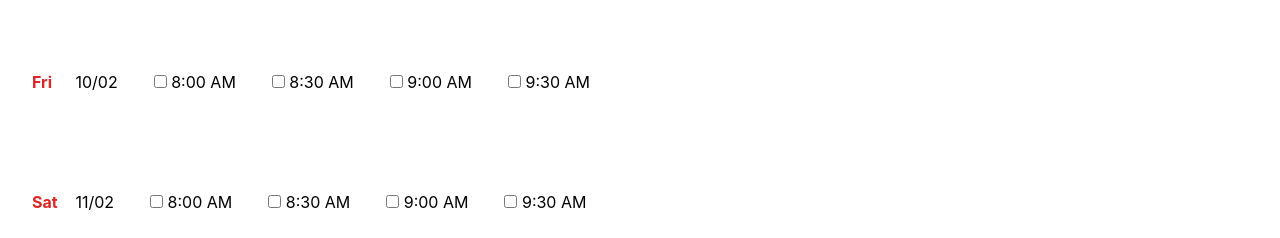
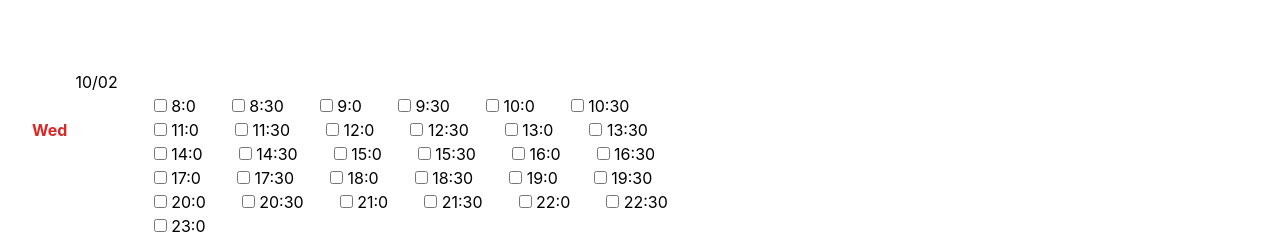
Before and after one commit to shikha-knoxpo/timezones-app, a React (Create React App) app: page / in a window 1280 px wide. Shown: the part 562-800 px from the top of the page. Built offline with nearby package versions, Linux system fonts and the light colour scheme.

Commit message:
time array added

```diff
--- a/src/components/weeks/Calendar.jsx
+++ b/src/components/weeks/Calendar.jsx
@@ -84,6 +84,12 @@ const Calendar = ({ showDetailsHandle }) => {
           <br />
           <br />
           <br />
+          <br />
+          <br />
+          <br />
+          <br />
+          <br />
+          <br />
         </>
       );
     }
@@ -124,7 +130,7 @@ const Calendar = ({ showDetailsHandle }) => {
                     &nbsp;&nbsp;&nbsp;&nbsp;&nbsp;&nbsp;&nbsp;&nbsp;PAST
                   </span>
                 ) : (
-                  <TimeArray />
+                  <TimeArray dateString={day.toDateString()} />
                 )}
               </span>
             </div>
--- a/src/components/weeks/TimeArray.jsx
+++ b/src/components/weeks/TimeArray.jsx
@@ -1,13 +1,68 @@
 import { useEffect } from "react";
 import { useState } from "react";
-const TimeArray = () =>{
-    const [checked, setChecked] = useState([]);
-  const checkList = ["8:00 AM", "8:30 AM", "9:00 AM", "9:30 AM"];
-    const [checkListN,setCheckListN]=useState(["abcdef"]);
-  useEffect(()=>{
-    setCheckListN(checkListN => [...checkListN,"abc"]);
-    console.log("test")
-  },[])
+const TimeArray = (props) => {
+  const [checked, setChecked] = useState([]);
+  //const checkListN = ["8:00 AM", "8:30 AM", "9:00 AM", "9:30 AM"];
+  const [checkList, setCheckList] = useState([
+    new Date(props.dateString + " 08:00:00"),
+    new Date(props.dateString + " 08:30:00"),
+    new Date(props.dateString + " 09:00:00"),
+    new Date(props.dateString + " 09:30:00"),
+    new Date(props.dateString + " 10:00:00"),
+    new Date(props.dateString + " 10:30:00"),
+    new Date(props.dateString + " 11:00:00"),
+    new Date(props.dateString + " 11:30:00"),
+    new Date(props.dateString + " 12:00:00"),
+    new Date(props.dateString + " 12:30:00"),
+    new Date(props.dateString + " 13:00:00"),
+    new Date(props.dateString + " 13:30:00"),
+    new Date(props.dateString + " 14:00:00"),
+    new Date(props.dateString + " 14:30:00"),
+    new Date(props.dateString + " 15:00:00"),
+    new Date(props.dateString + " 15:30:00"),
+    new Date(props.dateString + " 16:00:00"),
+    new Date(props.dateString + " 16:30:00"),
+    new Date(props.dateString + " 17:00:00"),
+    new Date(props.dateString + " 17:30:00"),
+    new Date(props.dateString + " 18:00:00"),
+    new Date(props.dateString + " 18:30:00"),
+    new Date(props.dateString + " 19:00:00"),
+    new Date(props.dateString + " 19:30:00"),
+    new Date(props.dateString + " 20:00:00"),
+    new Date(props.dateString + " 20:30:00"),
+    new Date(props.dateString + " 21:00:00"),
+    new Date(props.dateString + " 21:30:00"),
+    new Date(props.dateString + " 22:00:00"),
+    new Date(props.dateString + " 22:30:00"),
+    new Date(props.dateString + " 23:00:00"),
+  ]);
+  const [d, setD] = useState(new Date(props.dateString + " 08:00:00"));
+  let dArray = [];
+  let x = new Date(props.dateString + " 08:00:00");
+
+  for (let i = 0; i < 30; i++) {
+    dArray.push(x);
+    x.setTime(d.getTime() + 30 * 60 * 1000);
+    console.log(x);
+  }
+
+  // useEffect(() => {
+  //   for (let i = 1; i < 30; i++) {
+  //     //setD(d.setTime(d.getTime() + 30 * 60 * 1000));
+  //     //setD(checkList[i])
+  //     //console.log(d);
+  //     let s = checkList[i - 1];
+  //     //s = s.setTime(d.getTime() + 30 * 60 * 1000);
+  //     console.log(s);
+  //     setCheckList((checkList) => [...checkList, s]);
+  //     console.log(checkList);
+  //   }
+
+  //   // console.log(dArray);
+  //   //console.log(d.toDateString().concat(d.getMinutes()));
+  //   //setCheckList(dArray);
+  //   console.log(checkList);
+  // }, []);
 
   // Add/Remove checked item from list
   const handleCheck = (event) => {
@@ -31,20 +86,30 @@ const TimeArray = () =>{
   var isChecked = (item) =>
     checked.includes(item) ? "checked-item" : "not-checked-item";
 
-    console.log(checkListN);
-    return(<>
-    <div className="flex">
-        <div className="flex">
+  //console.log(checkList);
+  return (
+    <>
+      <div className="">
+        <div className="">
           {checkList.map((item, index) => (
-            <div key={index}>
-                &nbsp;&nbsp;&nbsp;&nbsp;&nbsp;&nbsp;&nbsp;&nbsp;
-              <input value={item} type="checkbox" onChange={handleCheck} />&nbsp;
-              <span className={isChecked(item)}>{item}</span>
-            </div>
+            <span key={index}>
+              {index % 6 == 0 && <br />}
+              &nbsp;&nbsp;&nbsp;&nbsp;&nbsp;&nbsp;&nbsp;&nbsp;
+              <input
+                value={item}
+                type="checkbox"
+                onChange={handleCheck}
+                className="accent-blue-500"
+              />
+              &nbsp;
+              <span className={isChecked(item)}>
+                {new Date(item).getHours()}:{new Date(item).getMinutes()}
+              </span>
+            </span>
           ))}
         </div>
       </div>
-
-     </>)
-}
+    </>
+  );
+};
 export default TimeArray;
```
